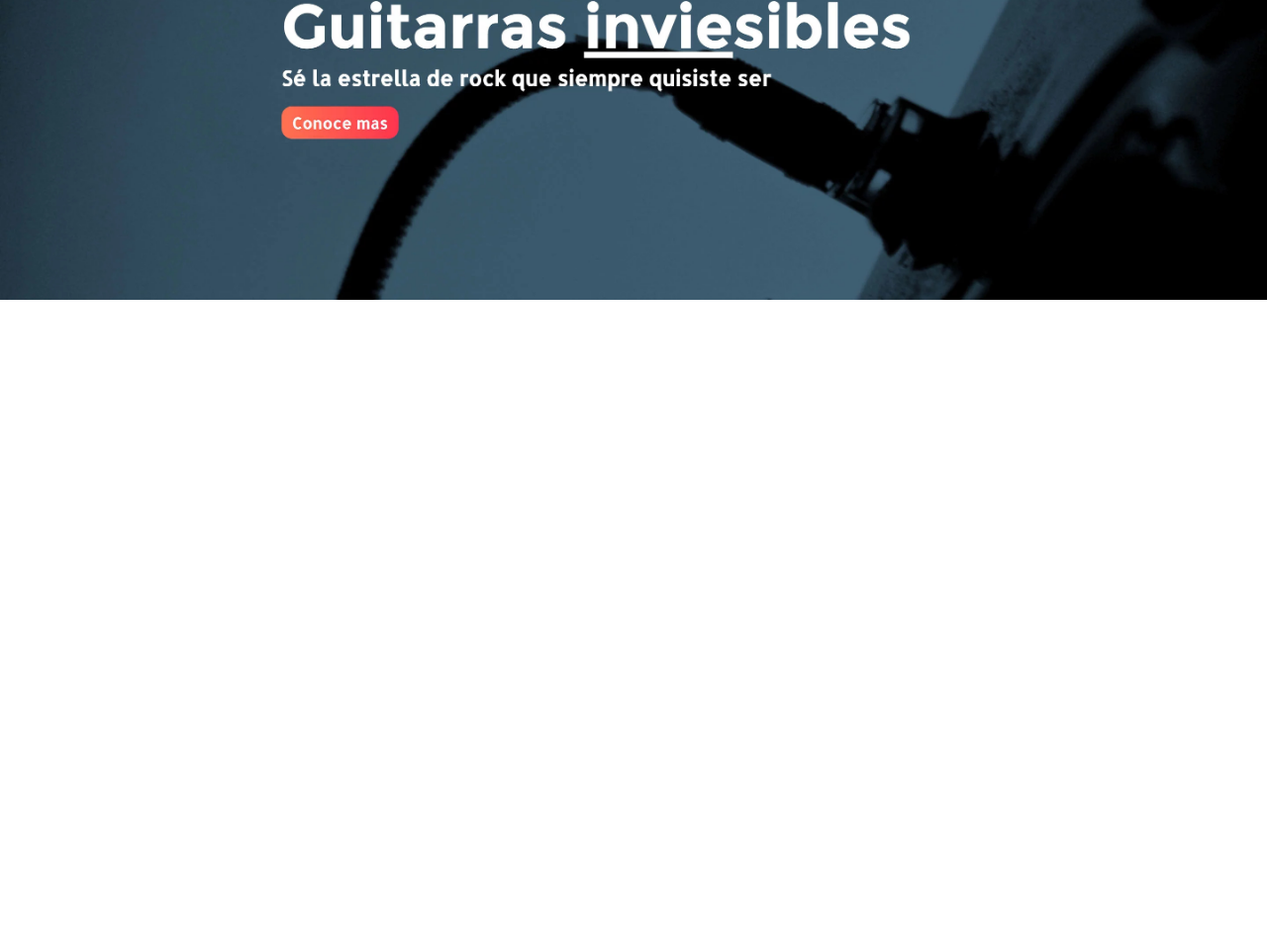
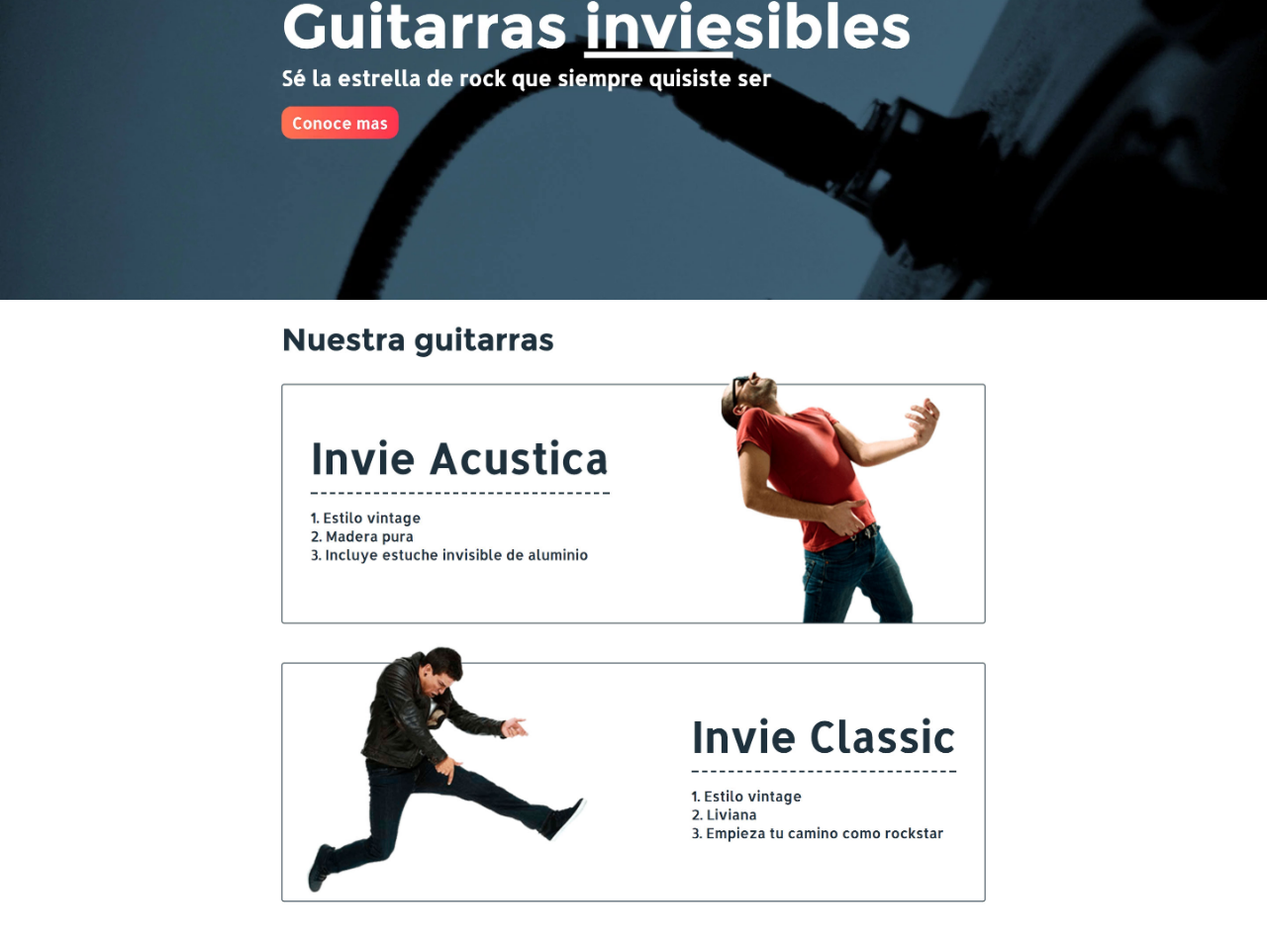
Before and after one commit to LadyBlackLight/invie-github, a plain HTML site: page index.html in a window 1280 px wide. Shown: the part 172-1129 px from the top of the page at 99% size. Before the commit the page ends 800 px from the top, so only its background shows below. Drawn offline with Linux system fonts and the light colour scheme.

Commit message:
agregando guitarra clásica

```diff
--- a/index.html
+++ b/index.html
@@ -7,5 +7,7 @@
 <body>
 <img src="header.jpg">
 <img src="hero.jpg">
+<img src="acustica.jpg">
+<img src="clasica.jpg">
 </body>
 </html>
```
Also changed, not shown: clasica.jpg (added).
